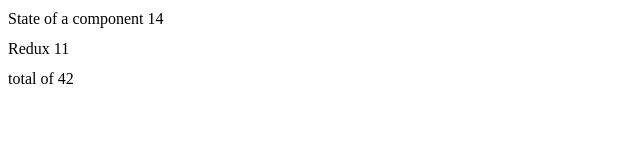
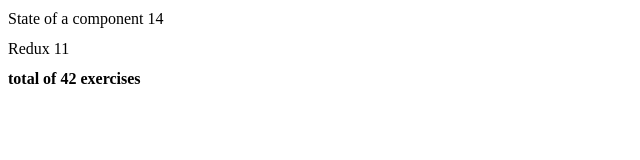
Before and after one commit to shashwatpathak98/Full-Stack-Open, a React (Vite) app in the folder part2/courseinfo/: page / in a window 1280 px wide. Shown: the part 130-290 px from the top of the page, without its empty margins (0-640 px from the left). Built offline with nearby package versions, Linux system fonts and the light colour scheme.

Commit message:
feat: added exercise 2.3

```diff
--- a/part2/courseinfo/src/components/Content.jsx
+++ b/part2/courseinfo/src/components/Content.jsx
@@ -1,10 +1,6 @@
 const Content = ({ parts }) => {
   const sumOfExercises = () => {
-    let sum = 0;
-
-    for (let index = 0; index < parts.length; index++)
-      sum += parts[index].exercises;
-    return sum;
+    return parts.reduce((prev,curr) => prev + curr.exercises , 0)
   };
 
   return (
@@ -16,7 +12,7 @@
           </div>
         );
       })}
-      <div>{`total of ${sumOfExercises()}`}</div>
+      <div><b>{`total of ${sumOfExercises()} exercises`}</b></div>
     </div>
   );
 };
```
